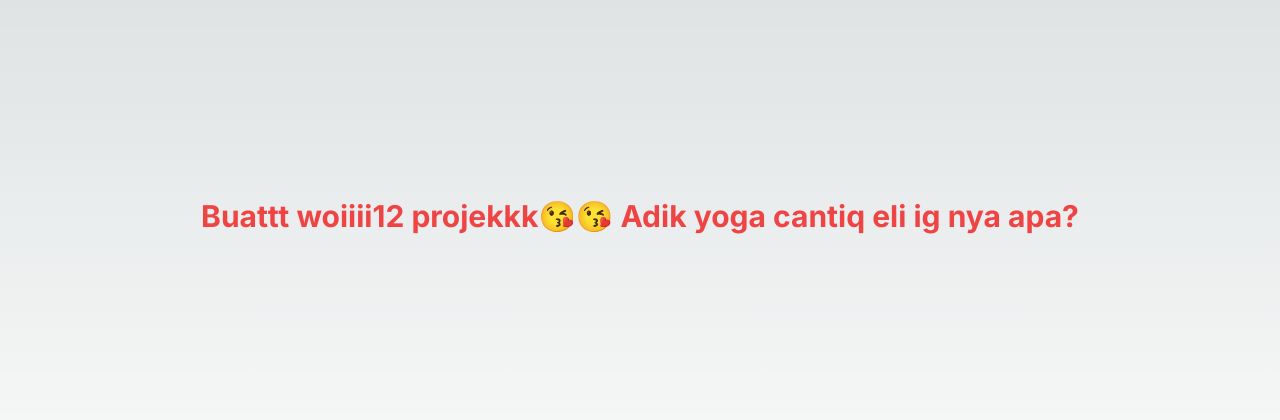
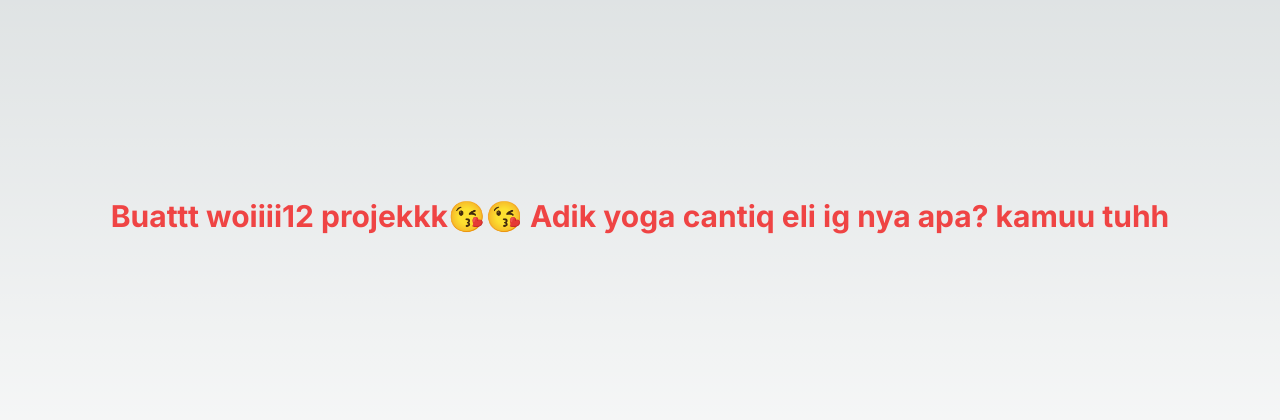
Before and after one commit to yogaadilaksana/sakara_dinein_pos, a Next.js app: page / in a window 1280 px wide. Shown: the part 184-604 px from the top of the page. Built offline with nearby package versions, Linux system fonts and the light colour scheme.

Commit message:
push branh baru

```diff
--- a/src/app/page.jsx
+++ b/src/app/page.jsx
@@ -2,7 +2,7 @@ export default function Home() {
   return (
     <div className="flex justify-center items-center h-screen">
       <h2 className="font-bold text-3xl text-red-500">
-        Buattt woiiii12 projekkk😘😘 Adik yoga cantiq eli ig nya apa?
+        Buattt woiiii12 projekkk😘😘 Adik yoga cantiq eli ig nya apa? kamuu tuhh
       </h2>
     </div>
   );
```
